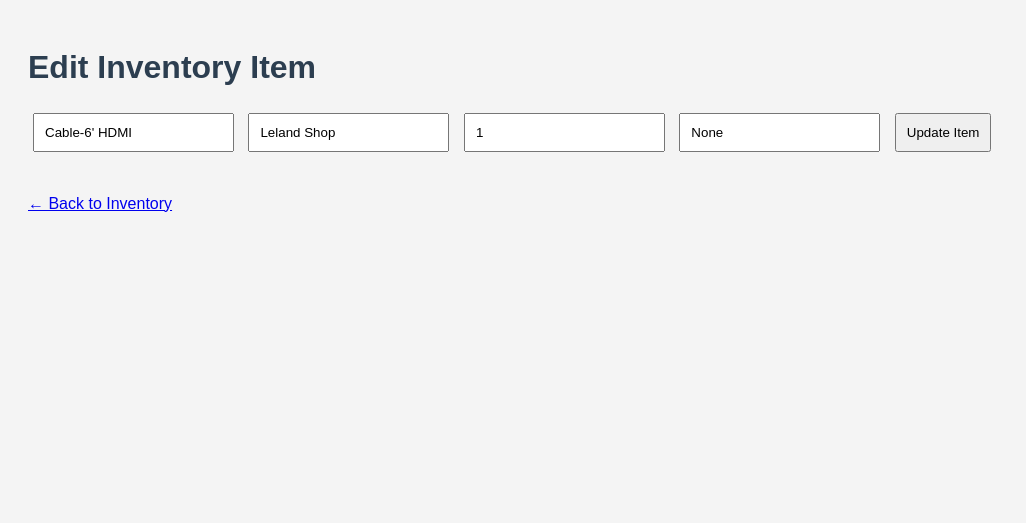
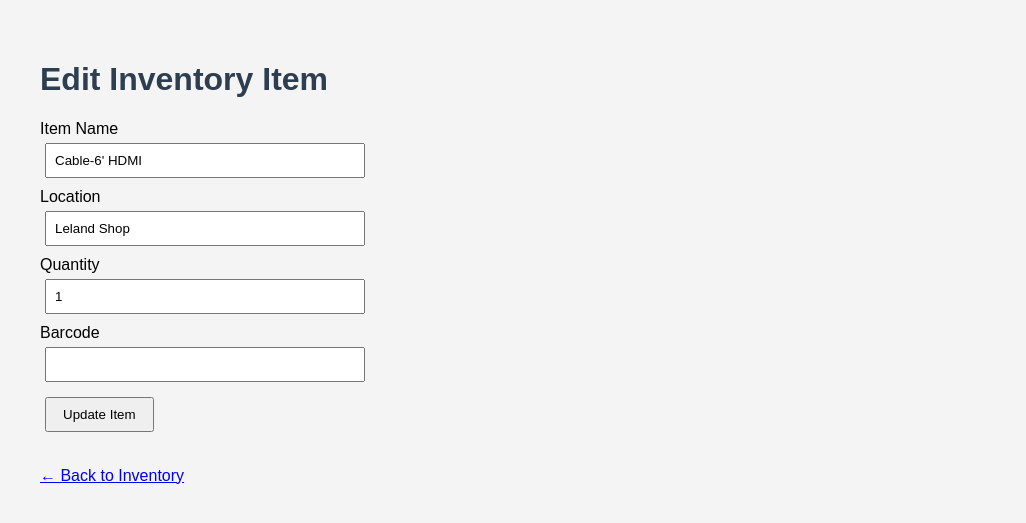
Before and after one commit to swharper2306/bradfields-inventory, a Flask app: page /edit/1 in a window 1280 px wide. Shown: the top 523 px of the page, without its empty margins (0-1026 px from the left). Run offline with Flask 3, Linux system fonts and the light colour scheme; data comes from the database, SQL or seed files in the repository.

Commit message:
Fix barcode scan input, update app.py and index.html

```diff
--- a/templates/edit.html
+++ b/templates/edit.html
@@ -4,19 +4,48 @@
     <meta charset="UTF-8">
     <title>Edit Item</title>
     <link rel="stylesheet" href="/static/style.css">
+    <style>
+        body {
+            font-family: Arial, sans-serif;
+            margin: 20px;
+        }
+
+        form input {
+            display: block;
+            margin-bottom: 10px;
+            padding: 8px;
+            width: 300px;
+        }
+
+        button {
+            padding: 8px 16px;
+        }
+
+        a {
+            display: inline-block;
+            margin-top: 10px;
+        }
+    </style>
 </head>
 <body>
     <h1>Edit Inventory Item</h1>
 
     <form action="/edit/{{ item[0] }}" method="post">
+        <label>Item Name</label>
         <input type="text" name="item_name" value="{{ item[1] }}" required>
+
+        <label>Location</label>
         <input type="text" name="location" value="{{ item[2] }}" required>
+
+        <label>Quantity</label>
         <input type="number" name="quantity" value="{{ item[3] }}" required min="0">
-        <input type="text" name="barcode" value="{{ item[4] }}" required>
+
+        <label>Barcode</label>
+        <input type="text" name="barcode" value="{{ item[4] or '' }}">
+
         <button type="submit">Update Item</button>
     </form>
 
-    <br>
     <a href="/">← Back to Inventory</a>
 </body>
 </html>
```
